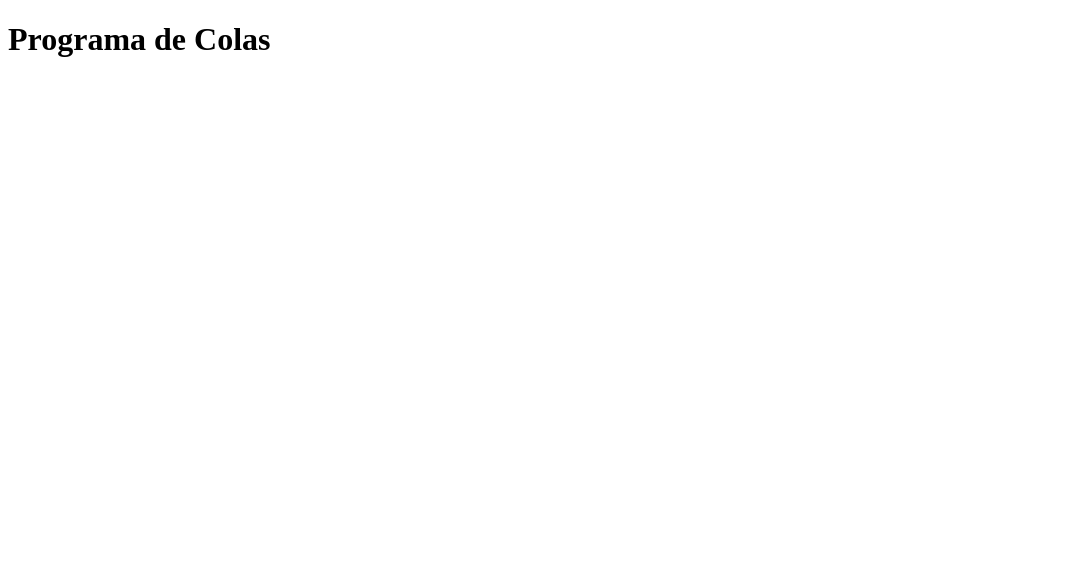
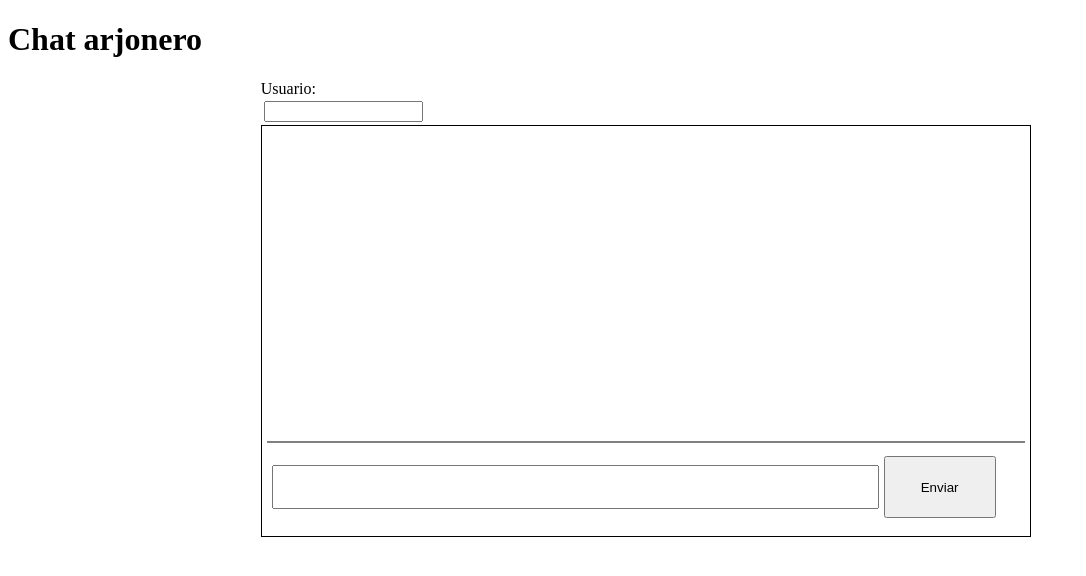
Before and after one commit to jsolanas7/socket-node, a website: page public/index.html in a window 1280 px wide. Shown: the whole page, without its empty margins (0-1086 px from the left). Drawn offline with nearby package versions, Linux system fonts and the light colour scheme; no server answers.

Commit message:
Chat working

```diff
--- /dev/null
+++ b/public/css/styles.css
@@ -0,0 +1,40 @@
+.chatContainer{
+    display: flex;
+    flex-direction: column;
+    margin:0 auto;
+    border: 1px solid black;
+    height: 50vh;
+    width: 100%;
+    padding: 5px;
+}
+#container{
+    width: 60%;
+    display:flex;
+    margin: 0 auto;
+    flex-direction: column;
+}
+#inputUserName{
+    width: 20%;
+    margin: 3px;
+}
+#labelChat{
+    height: 80%;
+}
+#containerInputButton{
+    height: 20%;
+    display: flex;
+    flex-direction: row;
+    border-top: 2px solid grey;
+    align-items: center;
+    padding: 5px;
+}
+#inputChat{
+    width: 80%;
+    height: 50%;
+}
+
+#buttonChat{
+    width: 15%;
+    height: 80%;
+    margin-left: 5px;
+}
--- a/public/index.html
+++ b/public/index.html
@@ -5,23 +5,26 @@
     <meta charset="UTF-8">
     <meta name="viewport" content="width=device-width, initial-scale=1.0">
     <meta http-equiv="X-UA-Compatible" content="ie=edge">
-    <title>Programa de Colas</title>
+    <link rel="stylesheet" type="text/css" href="css/styles.css" />
+    <title>Chat arjonero</title>
 </head>
 
 <body>
-    <h1>Programa de Colas</h1>
+    <h1>Chat arjonero</h1>
     <script src="socket.io/socket.io.js"></script>
-    <script>
-        var socket = io();
+    <script src='js/socket-custom.js'></script>
+    <div id="container">
+                    <label>Usuario: </label>
+                    <input type="text" id="inputUserName">
+            <div class="chatContainer">
+                    <label id="labelChat"></label>
+                    <div id="containerInputButton">
+                            <input type="text" id="inputChat">
+                            <button id="buttonChat" onclick="sendMessage()">Enviar</button>
+                    </div>
+            </div>
+    </div>
 
-        socket.on('connect',function () {
-            console.log('Conectado al servidor');
-        });
-
-        socket.on('disconnect', function() {
-            console.log('Se perdio la conexion con el servidor');
-        })
-    </script>
 </body>
 
 </html>
--- /dev/null
+++ b/public/js/index.js
@@ -0,0 +1,3 @@
+export function setChatMessage (message) {
+    document.getElementById("#labelChat").innerHTML = "Tutorix";
+}
--- /dev/null
+++ b/public/js/socket-custom.js
@@ -0,0 +1,50 @@
+
+
+var socket = io();
+
+
+
+socket.on('connect', function () {
+    console.log('Conectado al servidor');
+});
+
+socket.on('disconnect', function () {
+    console.log('Se perdio la conexion con el servidor');
+})
+socket.on('recibirMensaje', function (resp) {
+    console.log(resp)
+    setChatMessage(resp.user, resp.message);
+})
+// Enviar informacion
+
+
+function sendMessage() {
+    const user = document.getElementById("inputUserName").value;
+    const message = document.getElementById("inputChat").value;
+    setOwnerMessage();
+    socket.emit('enviarMensaje', {
+        user,
+        message
+    }, function (callback) {
+        console.log(callback);
+    }
+    )
+}
+
+
+
+function setChatMessage(user, message) {
+    const valueLabel = document.getElementById("labelChat").innerHTML == undefined ||
+        document.getElementById("labelChat").innerHTML == null ?
+        '' : document.getElementById("labelChat").innerHTML;
+    document.getElementById("labelChat").innerHTML = valueLabel  + '<strong>-' + user + '</strong>' + ': ' + message+  '<br>';
+}
+
+function setOwnerMessage() {
+    const valueLabel = document.getElementById("labelChat").textContent == undefined ||
+        document.getElementById("labelChat").innerHTML == null ?
+        '' : document.getElementById("labelChat").innerHTML;
+    const user = document.getElementById("inputUserName").value;
+    const message = document.getElementById("inputChat").value;
+    document.getElementById("labelChat").innerHTML = valueLabel + '<strong>- ' + user + '</strong>' + ': ' + message + '<br>';
+}
```
Also changed, not shown: server/server.js (+4 -8 lines), server/sockets/socket.js (added, +30 -0 lines).
